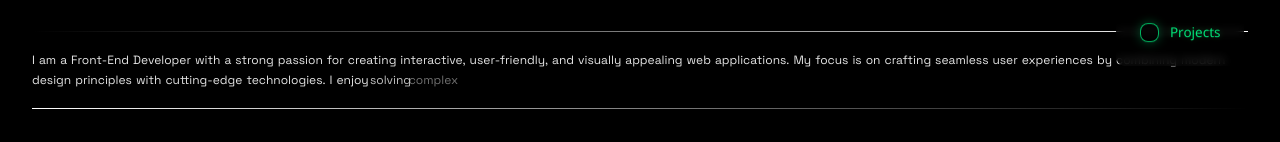
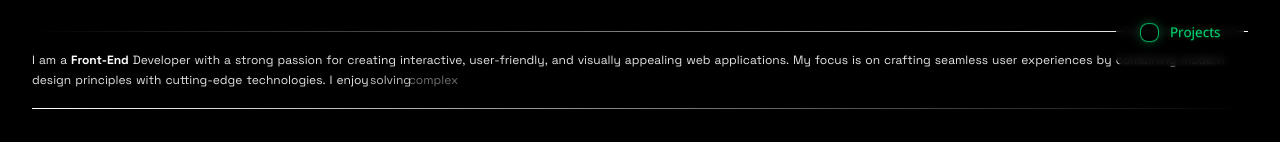
Before and after one commit to Sajadath/nextportfolio, a Next.js app: page / in a window 1280 px wide. Both pictures are taken after a click on the button 1244 px from the left and 36 px from the top of the page. Shown: the part 443-585 px from the top of the page. Built offline with nearby package versions, Linux system fonts and the light colour scheme.

Commit message:
fixed animation delay bug with circle

```diff
--- a/app/(home)/components/AboutMe.tsx
+++ b/app/(home)/components/AboutMe.tsx
@@ -86,7 +86,11 @@ export default function AboutMe() {
       </AnimatePresence>
       <p className="flex cursor-none flex-wrap gap-1">
         {words.map((word, i) => (
-          <motion.span key={i} variants={wordAnimation}>
+          <motion.span
+            key={i}
+            variants={wordAnimation}
+            className={`${word === "Front-End" ? "font-bold text-white" : ""}`}
+          >
             {word}
           </motion.span>
         ))}
```
